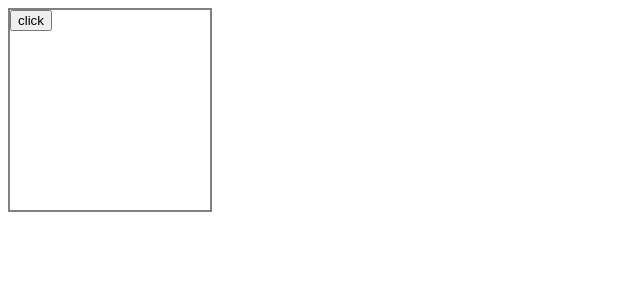
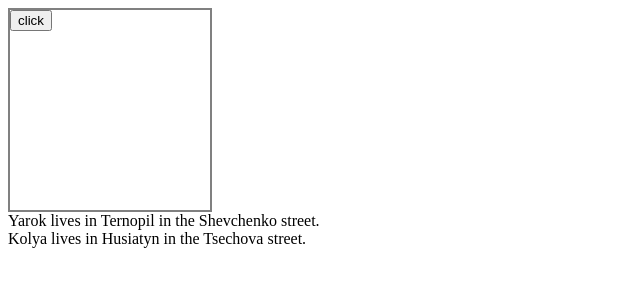
Before and after one commit to obkin/react-ts, a React (Create React App) app: page / in a window 1280 px wide. Shown: the top 300 px of the page, without its empty margins (0-640 px from the left). Built offline with nearby package versions, Linux system fonts and the light colour scheme.

Commit message:
UserList component with IUser & IUsersAddress types

```diff
--- a/src/App.tsx
+++ b/src/App.tsx
@@ -1,12 +1,18 @@
 import React from 'react';
 import Card, { CardType } from './components/Card';
+import UserList from './components/UserList';
 
 const App = () => {
+  const users = [
+    { id: 1, name: 'Yarok', email: 'test@test.test', address: { street: 'Shevchenko', city: 'Ternopil', zipcode: '48231' } },
+    { id: 2, name: 'Kolya', email: 'test@test.test', address: { street: 'Tsechova', city: 'Husiatyn', zipcode: '48201' } },
+  ];
   return (
     <div>
       <Card type={CardType.outlined} width='200px' height='200px' onClick={(num: number) => console.log('was click', num)}>
         <button>click</button>
       </Card>
+      <UserList users={users}/>
     </div>
   );
 };
--- /dev/null
+++ b/src/components/UserList.tsx
@@ -0,0 +1,20 @@
+import React, { FC } from 'react';
+import { IUser } from '../types/types';
+
+interface IUserListProps {
+    users: IUser[];
+}
+
+const UserList: FC<IUserListProps> = ({ users }) => {
+    return (
+        <div>
+            {users.map(user =>
+                <div key={user.id}>
+                    {user.name} lives in {user.address.city} in the {user.address.street} street.
+                </div>
+            )}
+        </div>
+    );
+};
+
+export default UserList;
--- /dev/null
+++ b/src/types/types.ts
@@ -0,0 +1,12 @@
+export interface IUserAddress {
+    street: string;
+    city: string;
+    zipcode: string;
+}
+
+export interface IUser {
+    id: number;
+    name: string;
+    email: string;
+    address: IUserAddress;
+}
```
